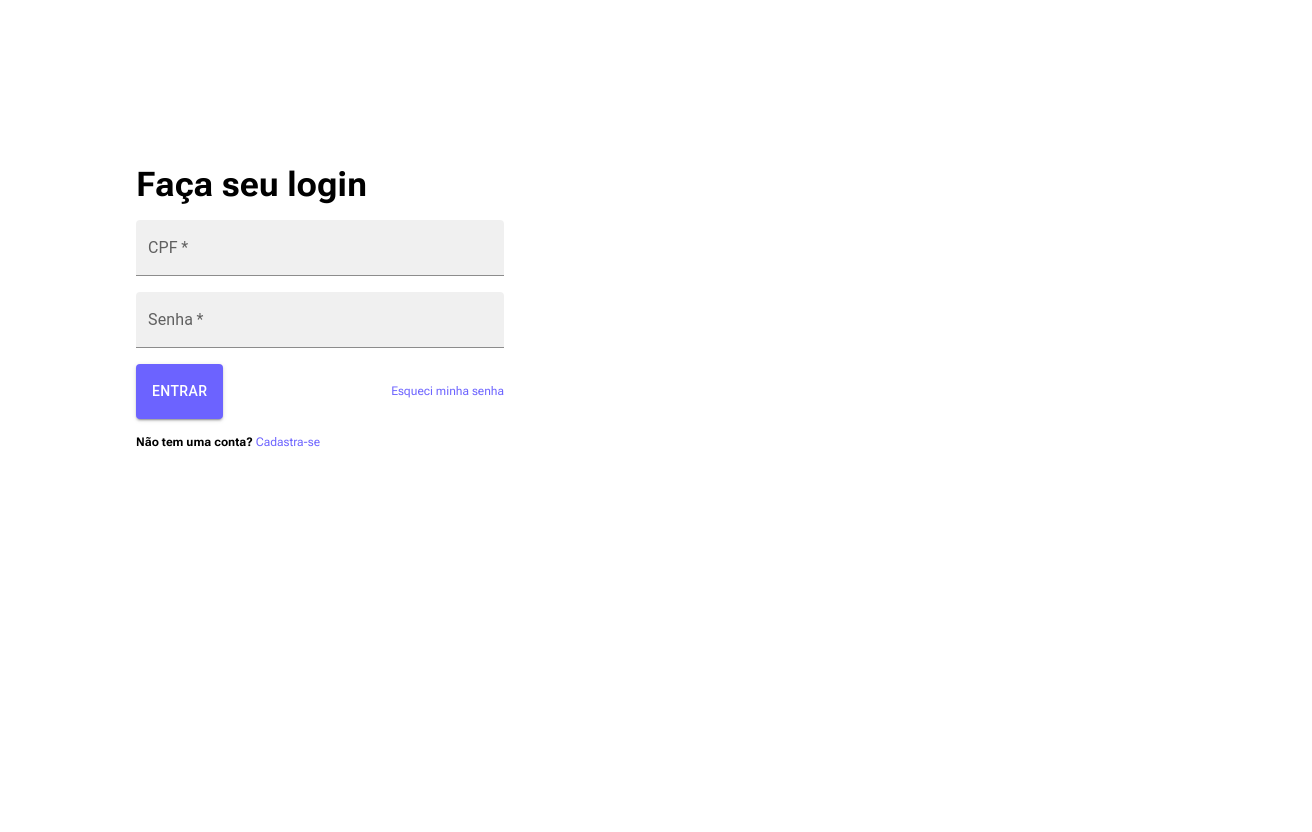
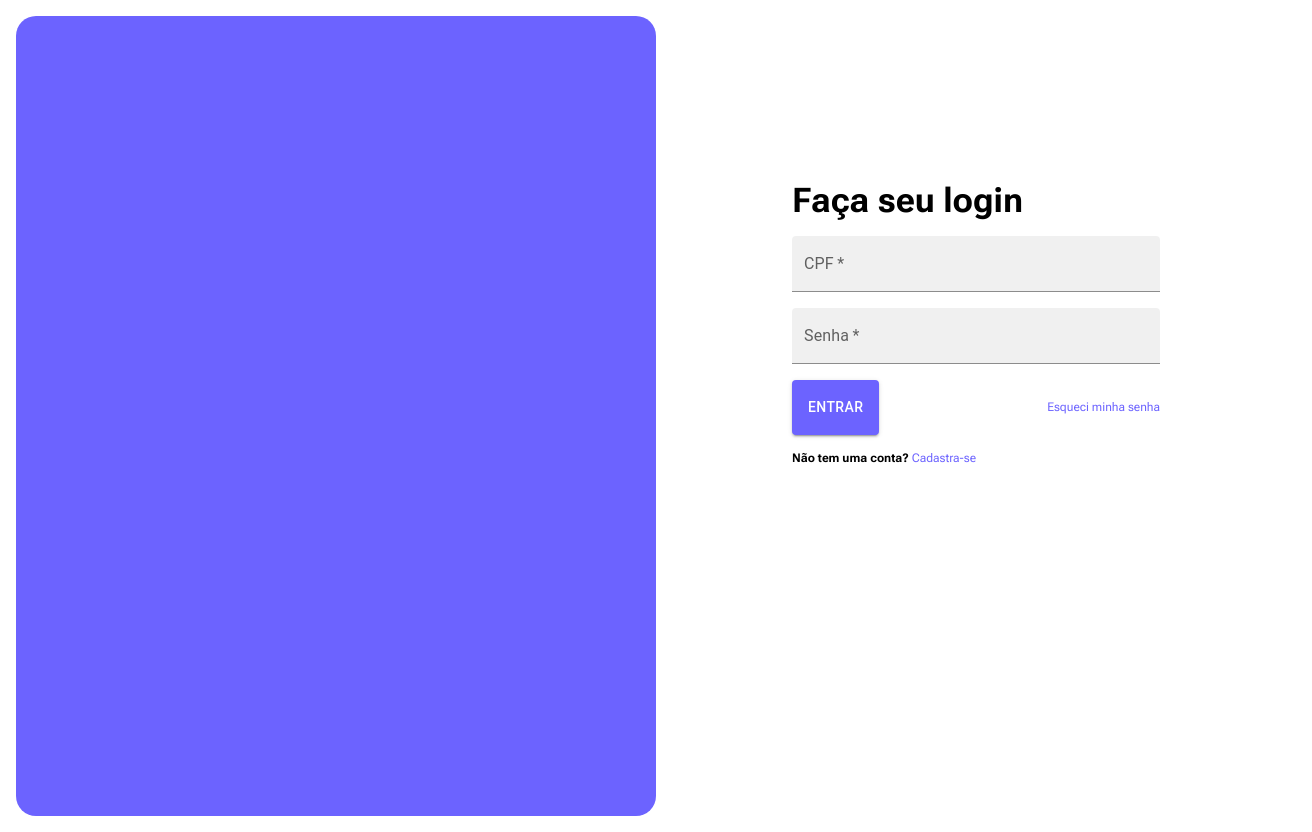
Before and after one commit to Rigolao/Desafio_4_Etapa_Frontend, a React (Create React App) app: page / in a window 1280 px wide. Shown: the whole page, 1312 px wide, since content can reach past the window. Before the commit the page ends 800 px from the top, so only its background shows below. Built offline with nearby package versions, Linux system fonts and the light colour scheme.

Commit message:
Adicionando novos estilos na tela de login

```diff
--- a/src/components/Formulario.js
+++ b/src/components/Formulario.js
@@ -3,26 +3,60 @@ import {Box, Stack} from "@mui/material";
 import {Button, TextField} from "@mui/material";
 
 
-function Formulario (){
+function Formulario() {
 
     return (
-        <Box sx={{width: "50vw", height: "100vh", textAlign: "center", alignItems: "center", display: "flex", justifyContent: "flex-end"}}>
-            <Box sx={{width: "368px",height:"472px",margin: "0 auto"}}>
+        <Box sx={{
+            display: "grid",
+            gridTemplateColumns: "1fr 1fr",
+            gridTemplateRows: "1fr",
+            width: "100%",
+            height: "100vh",
+            padding: "1rem"
+        }}>
+            <Box sx={{
+                display: "flex",
+                alignItems: "center",
+                justifyContent: "flex-end",
+                background: "#6C63FF",
+                borderRadius: "20px",
+
+            }}>
+
+            </Box>
+            <Box sx={{
+                display: "flex",
+                alignItems: "center",
+                justifyContent: "flex-start"
+            }}>
+                <Box sx={{width: "368px", height: "472px", margin: "0 auto"}}>
                     <Stack spacing={2}>
                         <h1 style={{fontSize: "34px", fontWeight: "bold", textAlign: "left"}}>Faça seu login</h1>
                         <TextField label="CPF" required variant="filled"/>
                         <TextField label="Senha" type="password" required variant="filled"/>
 
-                    <Stack direction="row" justifyContent="space-between" spacing={2} >
-                        <Button sx={{backgroundColor: "#6C63FF", widht: "100px", height: "55px"}} variant="contained">Entrar</Button>
-                        <a style={{color: "#6C63FF", curso: "pointer", fontSize: "12px", lineHeight: "55px", fontWeight: "semibold"}}>Esqueci minha senha</a>
+                        <Stack direction="row" justifyContent="space-between" spacing={2}>
+                            <Button sx={{backgroundColor: "#6C63FF", widht: "100px", height: "55px"}}
+                                    variant="contained">Entrar</Button>
+                            <a style={{
+                                color: "#6C63FF",
+                                curso: "pointer",
+                                fontSize: "12px",
+                                lineHeight: "55px",
+                                fontWeight: "semibold"
+                            }}>Esqueci minha senha</a>
                         </Stack>
                         <Stack spacing={6}>
-                        <p style={{fontSize: "12px", textAlign: "left"}}><strong>Não tem uma conta? </strong><a style={{color: "#6C63FF"}}>Cadastra-se</a></p>
+                            <p style={{fontSize: "12px", textAlign: "left"}}><strong>Não tem uma conta? </strong><a
+                                style={{color: "#6C63FF"}}>Cadastra-se</a></p>
                         </Stack>
                     </Stack>
                 </Box>
             </Box>
-    );
+        </Box>
+
+    )
+        ;
 }
+
 export default Formulario;
```
Lines whose indentation alone changed are shown as unchanged.
